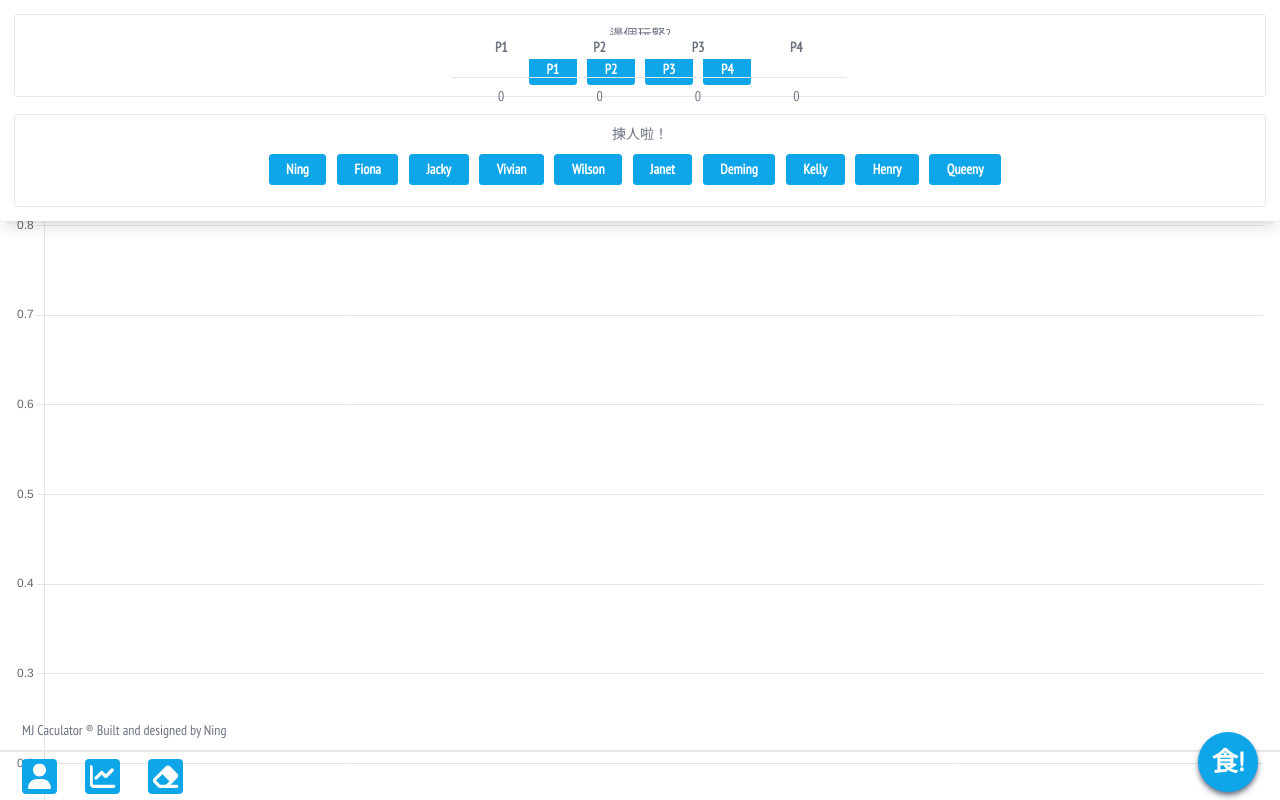
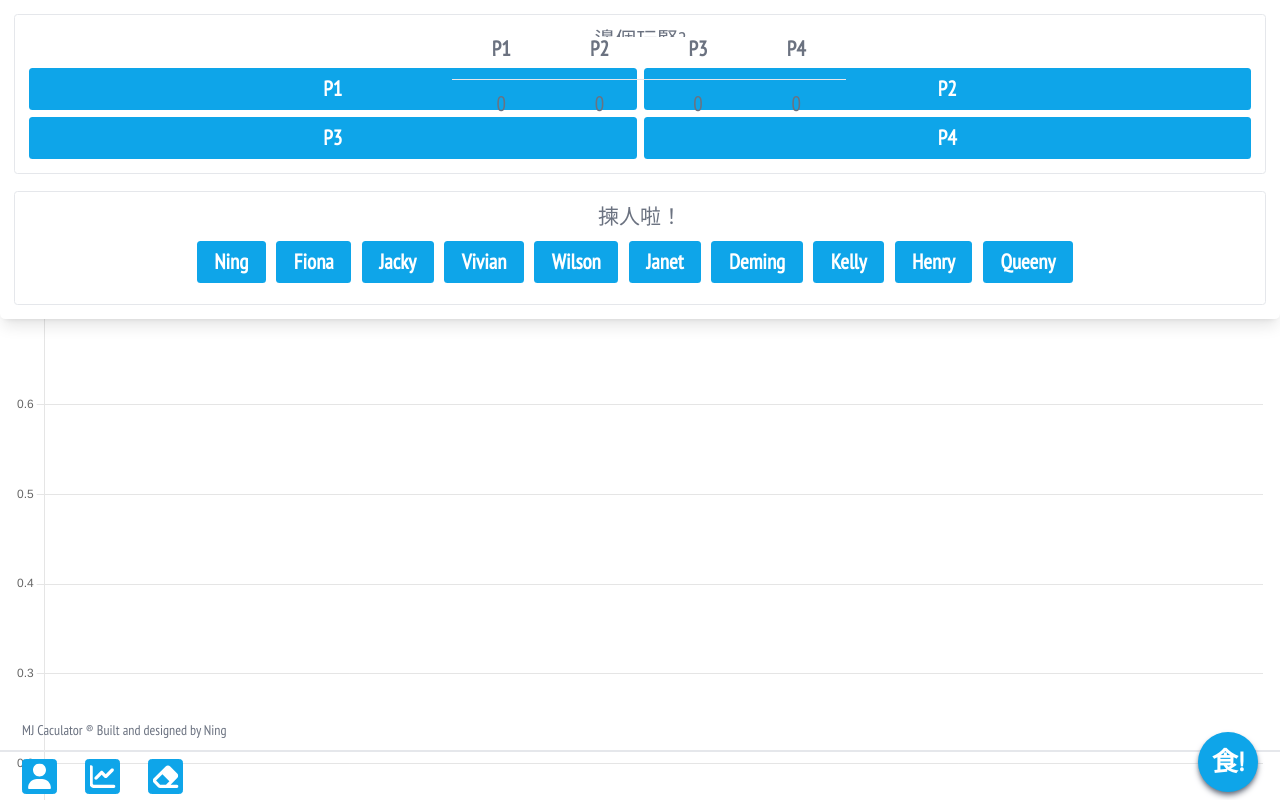
Before and after one commit to sslnyx/mj-calculator, a React (Vite) app: page / in a window 1280 px wide. Built offline with nearby package versions, Linux system fonts and the light colour scheme; what tw-elements would draw is missing.

Commit message:
font size update

```diff
--- a/src/components/Modal.jsx
+++ b/src/components/Modal.jsx
@@ -20,7 +20,7 @@ const Modal = ({ children, modalRef, backdropRef, id, closeModal }) => {
 
       <div
         ref={(el) => (modalRef.current[id] = el)}
-        className="modal fade fixed top-0 left-0 w-full h-full outline-none overflow-x-hidden overflow-y-auto"
+        className="modal fade fixed top-0 left-0 w-full h-full outline-none overflow-x-hidden overflow-y-auto text-2xl"
         tabIndex="-1"
         aria-labelledby="exampleModalCenterTitle"
         aria-modal="true"
--- a/src/components/PlayersModalContent.jsx
+++ b/src/components/PlayersModalContent.jsx
@@ -28,15 +28,16 @@ const PlayersModalContent = ({ players, setPlayers }) => {
     <div className="text-center">
       <div className="border p-3 rounded">
         <h2 className="mb-3">邊個玩緊?</h2>
-        <div className="flex justify-center">
+        <div className="flex justify-center flex-wrap">
           {players.map(({ name, id }) => (
-            <button
-              key={id}
-              ref={(el) => (activePlayersRef.current[id] = el)}
-              onClick={(ev) => removePlayer(id, ev)}
-              className="bg-sky-500 py-2 px-5 rounded text-white mr-3 last:mr-0"
-            >
-              {name}
+            <button key={id} className="p-1 text-white last:mr-0 basis-1/2">
+              <div
+                className="py-2 px-5 bg-sky-500 rounded"
+                ref={(el) => (activePlayersRef.current[id] = el)}
+                onClick={(ev) => removePlayer(id, ev)}
+              >
+                {name}
+              </div>
             </button>
           ))}
         </div>
--- a/src/pages/Home/index.jsx
+++ b/src/pages/Home/index.jsx
@@ -90,10 +90,10 @@ const Home = () => {
           <PlayersModalContent {...huProps} />
         </Modal>
 
-        <div className="flex flex-row relative -mx-5">
+        <div className="flex flex-row relative -mx-5 text-2xl">
           <div className="pl-5"></div>
 
-          <div className="absolute top-[31px]">
+          <div className="absolute top-[33px]">
             {new Array(rounds).fill(null)?.map((el, i) => (
               <div className="odd:bg-gray-200" onClick={delRound(i)} key={i}>
                 <TrashCan
```
